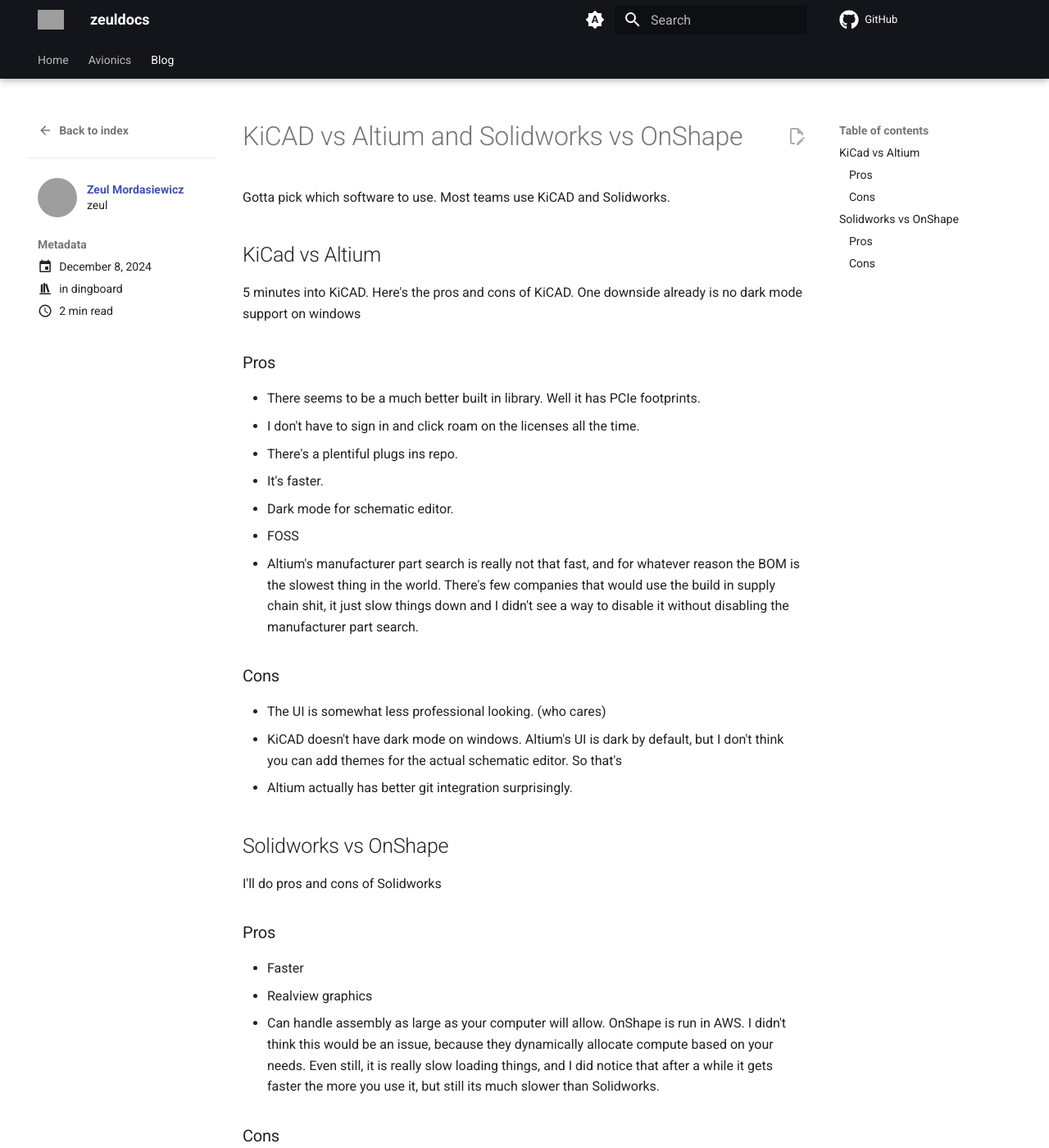
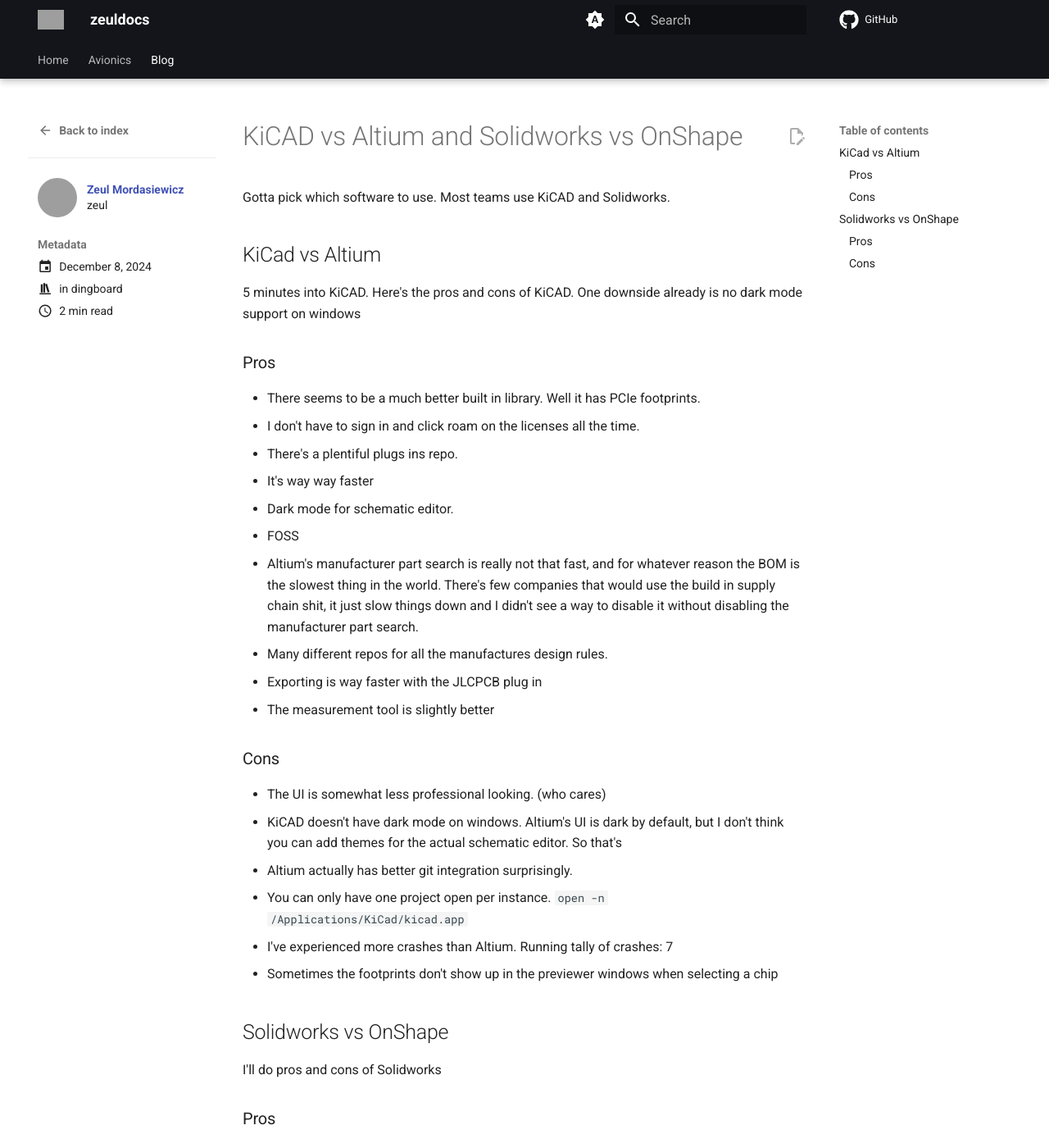
Before and after one commit to sonicavionics/sonicavionics.com, an MkDocs documentation site: the page built from docs/blog/posts/2024/december/8/kicadvsaltium.md, in a window 1280 px wide and 1400 px high. Shown: the whole window at 82% size. Built offline with MkDocs 1.6.1 and Material for MkDocs 9.7.7, drawn with Linux system fonts in a browser that asks for light colours; comment, search, counter and statistics services are not loaded; grey boxes are pictures that could not be loaded.

Commit message:
add to blog post

````diff
--- a/docs/blog/posts/2024/december/8/kicadvsaltium.md
+++ b/docs/blog/posts/2024/december/8/kicadvsaltium.md
@@ -20,16 +20,22 @@
 - There seems to be a much better built in library. Well it has PCIe footprints.
 - I don't have to sign in and click roam on the licenses all the time.
 - There's a plentiful plugs ins repo.
-- It's faster.
+- It's way way faster
 - Dark mode for schematic editor.
 - FOSS
 - Altium's manufacturer part search is really not that fast, and for whatever reason the BOM is the slowest thing in the world. There's few companies that would use the build in supply chain shit, it just slow things down and I didn't see a way to disable it without disabling the manufacturer part search.
+- Many different repos for all the manufactures design rules.
+- Exporting is way faster with the JLCPCB plug in
+- The measurement tool is slightly better
 
 ### Cons
 
 - The UI is somewhat less professional looking. (who cares)
 - KiCAD doesn't have dark mode on windows. Altium's UI is dark by default, but I don't think you can add themes for the actual schematic editor. So that's
 - Altium actually has better git integration surprisingly.
+- You can only have one project open per instance. ```open -n /Applications/KiCad/kicad.app```
+- I've experienced more crashes than Altium. Running tally of crashes: 7
+- Sometimes the footprints don't show up in the previewer windows when selecting a chip
 
 ## Solidworks vs OnShape
 
````
